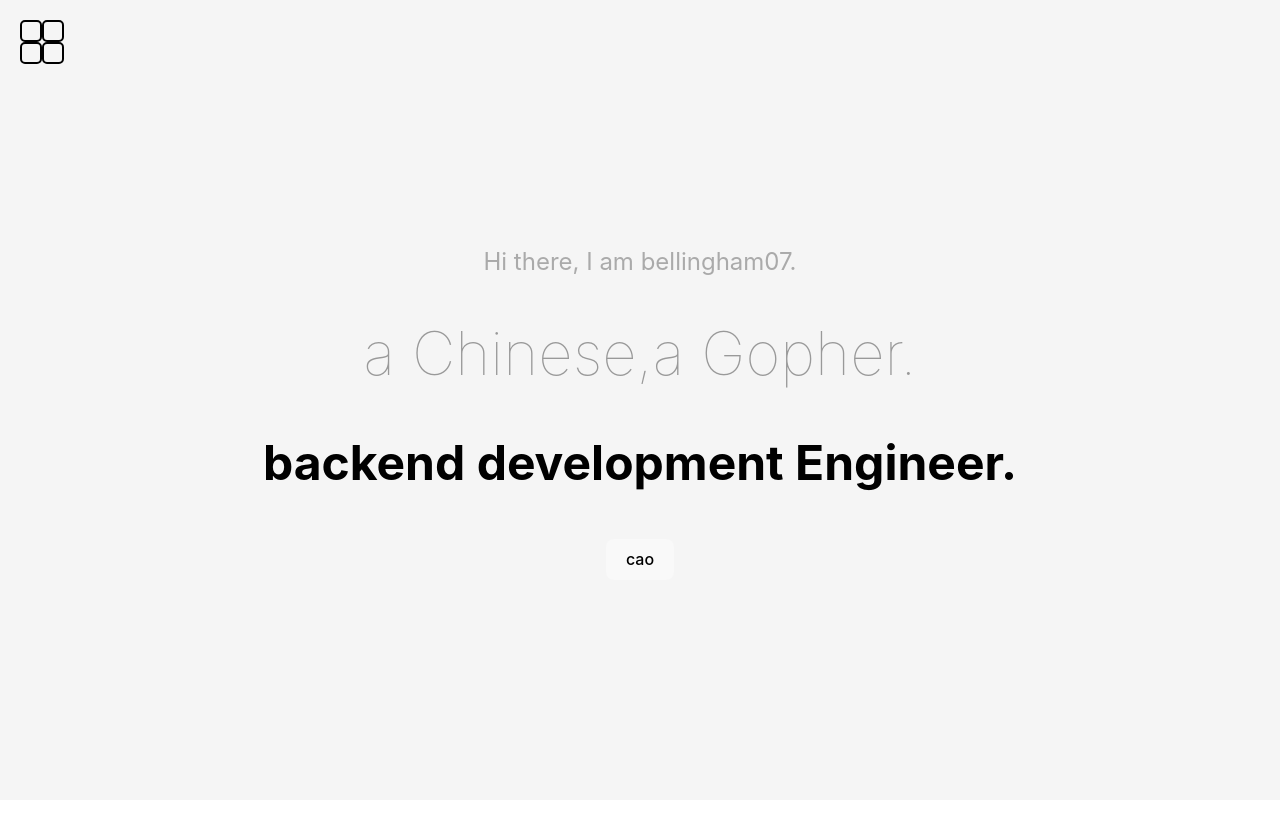
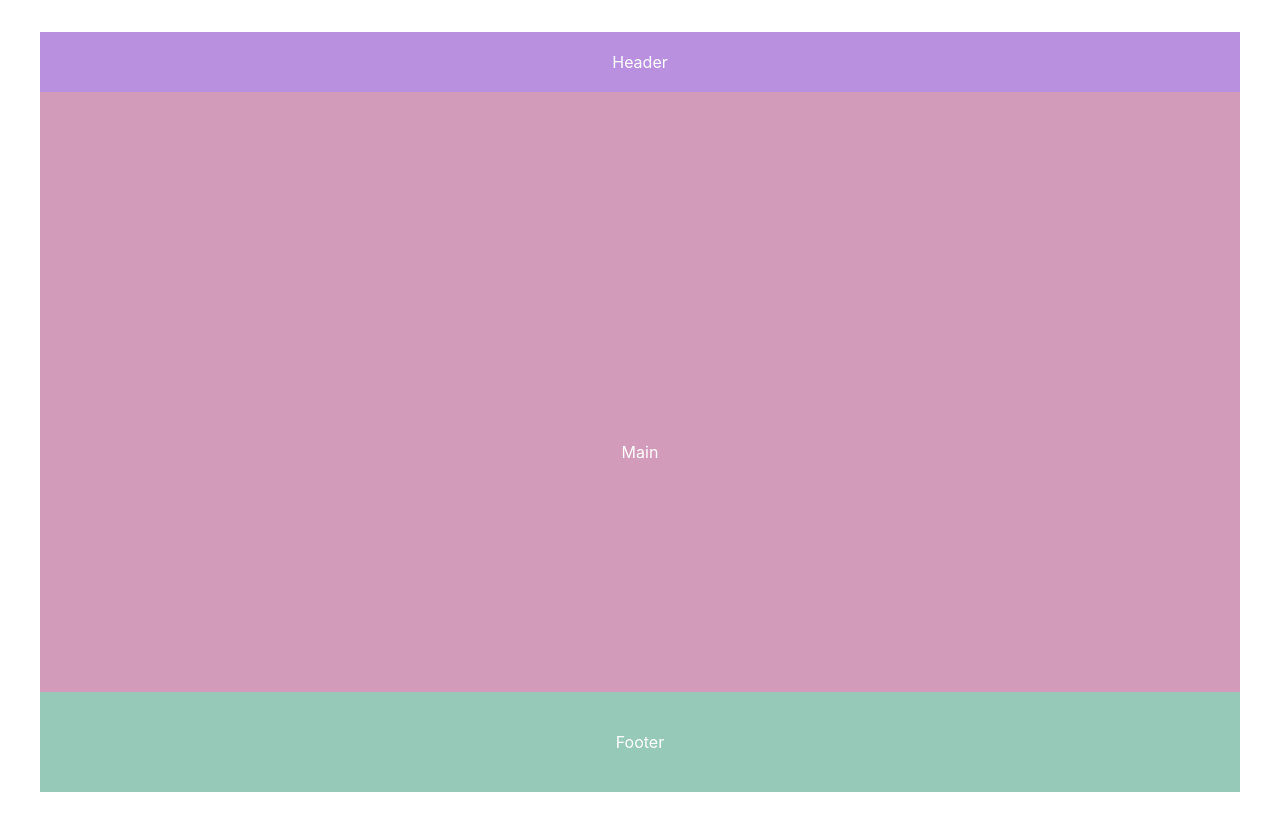
Before and after one commit to ouou12138/bblog, a Vue app: page / in a window 1280 px wide. Before the commit the page ends 800 px from the top, so only its background shows below. Built offline with nearby package versions, Linux system fonts and the light colour scheme.

Commit message:
稀奇古怪的问题

```diff
--- a/src/App.vue
+++ b/src/App.vue
@@ -1,7 +1,3 @@
-<script setup>
-import HelloWorld from './components/HomeView.vue'
-</script>
-
 <template>
-  <HelloWorld/>
+  <RouterView/>
 </template>
--- /dev/null
+++ b/src/components/HomeView1.vue
@@ -0,0 +1,49 @@
+<template>
+    <header class="header">Header</header>
+    <main class="main">Main</main>
+    <footer class="footer">Footer</footer>
+</template>
+<script>
+
+</script>
+
+<style>
+.header,
+.main,
+.footer {
+  /*居中*/
+  margin: 0 auto;
+  /*宽度自适应*/
+  width: 80%;
+  min-width: 1200px;
+  text-align: center;
+  color: #fff;
+}
+
+.header {
+  position: fixed;
+  /*头部固定*/
+  right: 0;
+  left: 0;
+  height: 60px;
+  line-height: 60px;
+  background-color: rgb(185, 143, 224);
+  z-index: 1;
+}
+
+.main {
+  position: relative;
+  top: 60px;
+  padding-top: 60px;
+  height: 600px;
+  line-height: 600px;
+  background-color: rgb(210, 155, 185);
+}
+
+.footer {
+  position: relative;
+  height: 100px;
+  line-height: 100px;
+  background-color: rgb(151, 201, 184);
+}
+</style>
--- a/src/router/index.js
+++ b/src/router/index.js
@@ -2,10 +2,11 @@ import {createMemoryHistory, createRouter} from 'vue-router'
 import AboutMeView from "../components/other/AboutMeView.vue";
 import BlogPostView from "../components/other/BlogPostView.vue";
 import BookListView from "../components/other/BookListView.vue";
-import AbView from "../components/other/AbView.vue";
+// import HomeView from "../components/HomeView.vue";
+import HomeView1 from "../components/HomeView1.vue";
 
 const routes = [
-    {path: '/', component: AbView},
+    {path: '/', component: HomeView1},
     {path: '/me', component: AboutMeView},
     {path: '/book', component: BlogPostView},
     {path: '/blog', component: BookListView},
```
